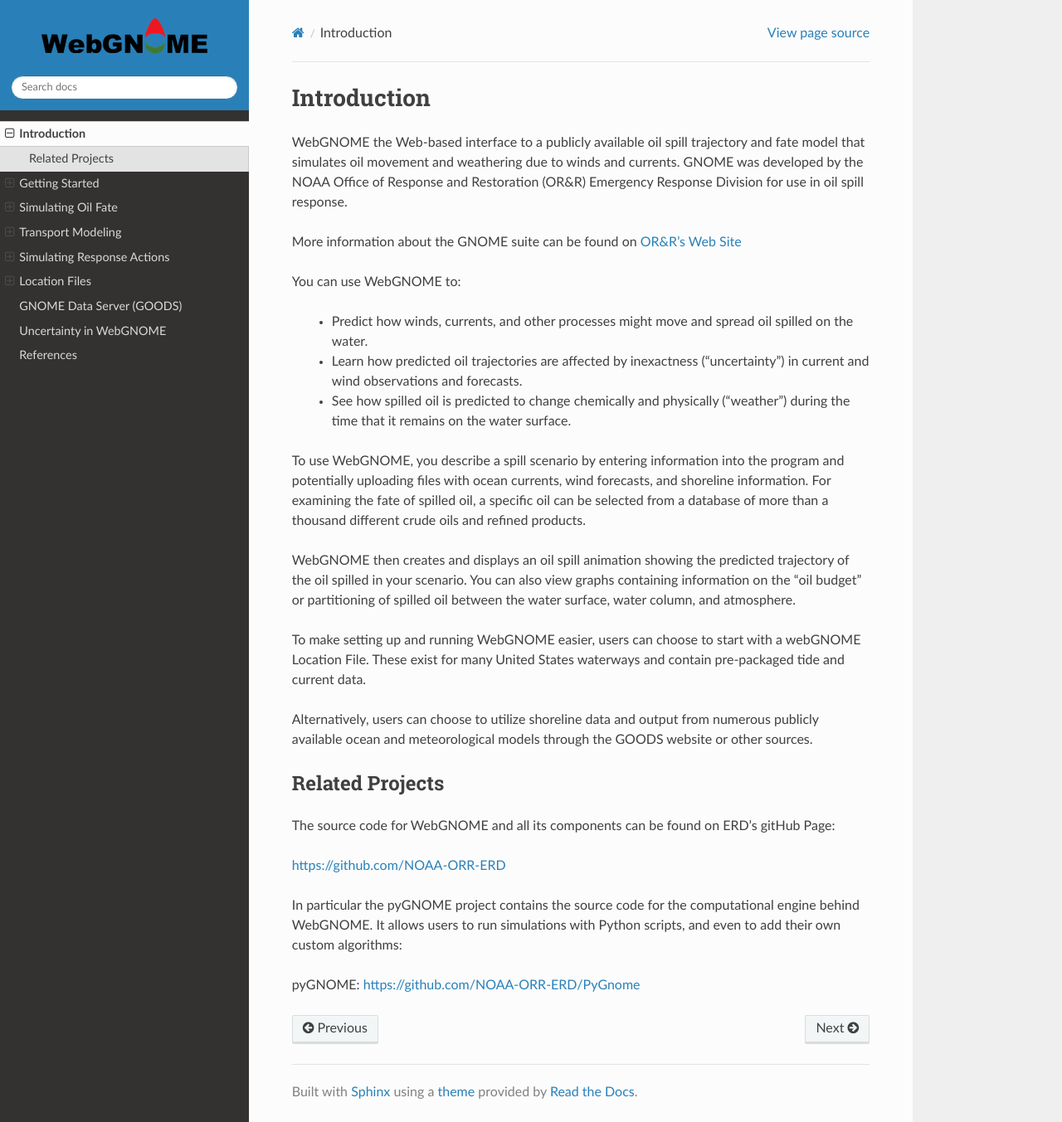
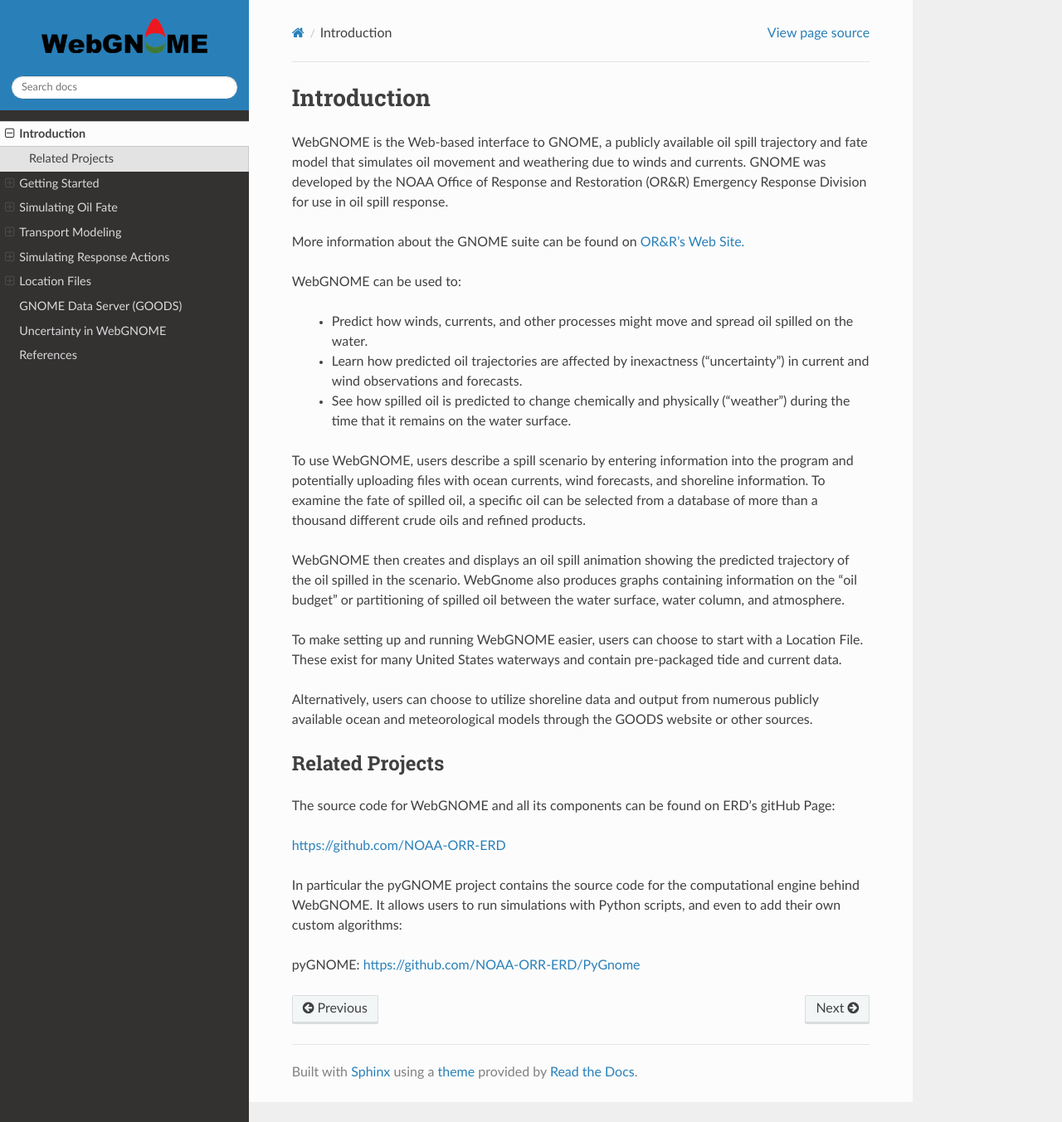
Before and after one commit to NOAA-ORR-ERD/WebGnomeClient, a Sphinx documentation site: the page built from doc/introduction.rst, in a window 1280 px wide and 1353 px high. Shown: the whole window at 83% size. Built offline with Sphinx 7.4.7 and the Read the Docs theme 2.0.0, drawn with Linux system fonts in a browser that asks for light colours.

Commit message:
some updates to user guide

```diff
--- a/doc/fate.rst
+++ b/doc/fate.rst
@@ -2,14 +2,14 @@
 Simulating Oil Fate
 ###################
 
-WebGNOME includes a front end to oil fate (weathering) simulation codes in the GNOME suite, including updated algorithms from NOAA's ADIOS2 software. Oil fate can be simulated as part of full fate and transport simulation, or on its own in a Fate Only mode.
+WebGNOME includes a front end to oil fate (weathering) simulation code in the GNOME suite, including updated algorithms from NOAA's ADIOS2 software. Oil fate can be simulated as part of full fate and transport simulation, or on its own in a fate only mode.
 
 
 Oil Fate Wizard
 ===============
 
 WebGNOME comes with an Oil Fate Wizard to help guide you through running the model in fate only mode.
-Fate only mode provides and easy to set up way to explore the fate of an oil spilled in the open ocean, relatively far from shore. It models the spill as though it were in an infinite ocean with no land anywhere.
+Fate only mode provides an easy to set up way to explore the fate of an oil spilled in the open ocean, relatively far from shore. It models the spill as though it were in an infinite ocean with no land anywhere.
 
 This can be suitable for exploring the time scale of a spill -- how long will visible surface expression be present? As well as issues such as windows of opportunity for response -- how likely is this oil to be dispersible two days after the release?
 
--- a/doc/introduction.rst
+++ b/doc/introduction.rst
@@ -2,29 +2,29 @@
 Introduction
 ############
 
-WebGNOME the Web-based interface to a publicly available oil spill trajectory and fate model that simulates oil movement and weathering due to winds and currents. GNOME was developed by the NOAA Office of Response
+WebGNOME is the Web-based interface to GNOME, a publicly available oil spill trajectory and fate model that simulates oil movement and weathering due to winds and currents. GNOME was developed by the NOAA Office of Response
 and Restoration (OR&R) Emergency Response Division for use in oil spill response.
 
-More information about the GNOME suite can be found on `OR&R's  Web Site <https://response.restoration.noaa.gov/oil-and-chemical-spills/oil-spills/response-tools/gnome-suite-oil-spill-modeling.html>`_
+More information about the GNOME suite can be found on `OR&R's  Web Site. <https://response.restoration.noaa.gov/oil-and-chemical-spills/oil-spills/response-tools/gnome-suite-oil-spill-modeling.html>`_
 
-You can use WebGNOME to:
+WebGNOME can be used to:
 
     - Predict how winds, currents, and other processes might move and spread oil spilled on the water.
     - Learn how predicted oil trajectories are affected by inexactness ("uncertainty") in current and wind observations and forecasts.
     - See how spilled oil is predicted to change chemically and physically ("weather") during the time that it remains on the water surface.
 
 
-To use WebGNOME, you describe a spill scenario by entering information into the program and
+To use WebGNOME, users describe a spill scenario by entering information into the program and
 potentially uploading files with ocean currents, wind forecasts, and shoreline information.
-For examining the fate of spilled oil, a specific oil can be selected from a database
+To examine the fate of spilled oil, a specific oil can be selected from a database
 of more than a thousand different crude oils and refined products.
 
 WebGNOME then creates and displays an oil spill animation showing the predicted trajectory
-of the oil spilled in your scenario. You can also view graphs containing information on
+of the oil spilled in the scenario. WebGnome also produces graphs containing information on
 the "oil budget" or partitioning of spilled oil between the water surface, water column, and
 atmosphere.
 
-To make setting up and running WebGNOME easier, users can choose to start with a webGNOME
+To make setting up and running WebGNOME easier, users can choose to start with a
 Location File. These exist for many United States waterways and contain pre-packaged tide
 and current data.
 
```
Also changed, not shown: doc/basics.rst (+4 -4 lines), doc/setup_view.png.
